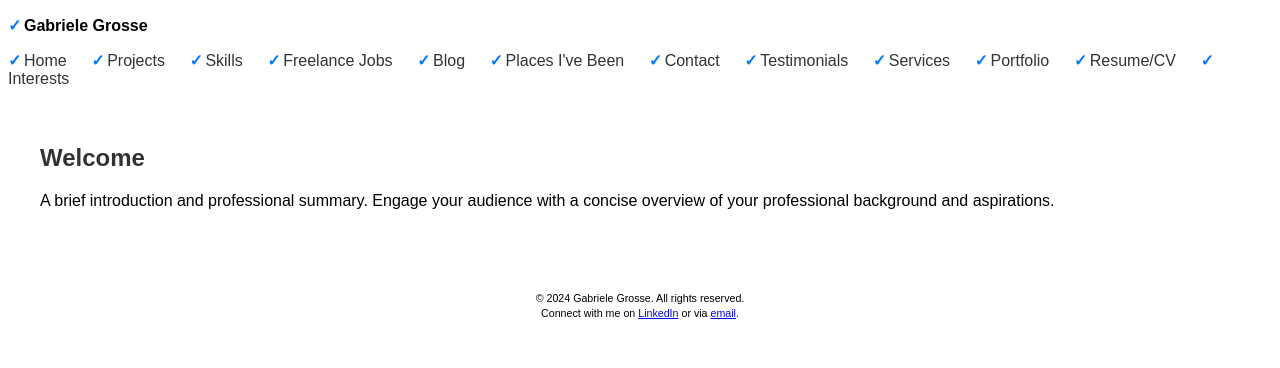
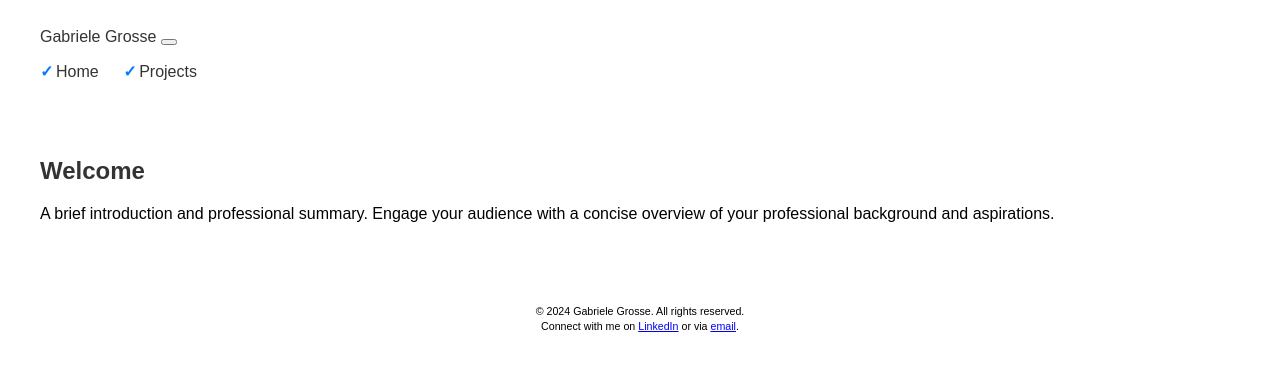
Before and after one commit to perfect-droidman/my-new-website, a plain HTML site: page index.html in a window 1280 px wide. Drawn offline with Linux system fonts and the light colour scheme; files whose address does not match are found by name.

Commit message:
update navigation.html

```diff
--- a/navigation/navigation.html
+++ b/navigation/navigation.html
@@ -1,19 +1,16 @@
-<nav class="container-fluid">
-    <ul>
-        <li><strong>Gabriele Grosse</strong></li>
-    </ul>
-    <ul>
-        <li><a href="index.html">Home</a></li>
-        <li><a href="/pages/projects.html">Projects</a></li>
-        <li><a href="/pages/skills.html">Skills</a></li>
-        <li><a href="/pages/freelance.html">Freelance Jobs</a></li>
-        <li><a href="/pages/blog.html">Blog</a></li>
-        <li><a href="/pages/places.html">Places I've Been</a></li>
-        <li><a href="pages/contact.html">Contact</a></li>
-        <li><a href="/pages/testimonials.html">Testimonials</a></li>
-        <li><a href="/pages/services.html">Services</a></li>
-        <li><a href="/pages/portfolio.html">Portfolio</a></li>
-        <li><a href="/pages/resume-cv.html">Resume/CV</a></li>
-        <li><a href="/pages/interests.html">Interests</a></li>
-    </ul>
-</nav>
+<!-- Bootstrap Navigation -->
+<nav class="navbar navbar-expand-lg navbar-light bg-light">
+    <div class="container">
+      <a class="navbar-brand" href="#">Gabriele Grosse</a>
+      <button class="navbar-toggler" type="button" data-bs-toggle="collapse" data-bs-target="#navbarNav" aria-controls="navbarNav" aria-expanded="false" aria-label="Toggle navigation">
+        <span class="navbar-toggler-icon"></span>
+      </button>
+      <div class="collapse navbar-collapse" id="navbarNav">
+        <ul class="navbar-nav">
+          <li class="nav-item"><a class="nav-link" href="index.html">Home</a></li>
+          <li class="nav-item"><a class="nav-link" href="projects.html">Projects</a></li>
+          <!-- Add more links as needed -->
+        </ul>
+      </div>
+    </div>
+  </nav>
```
